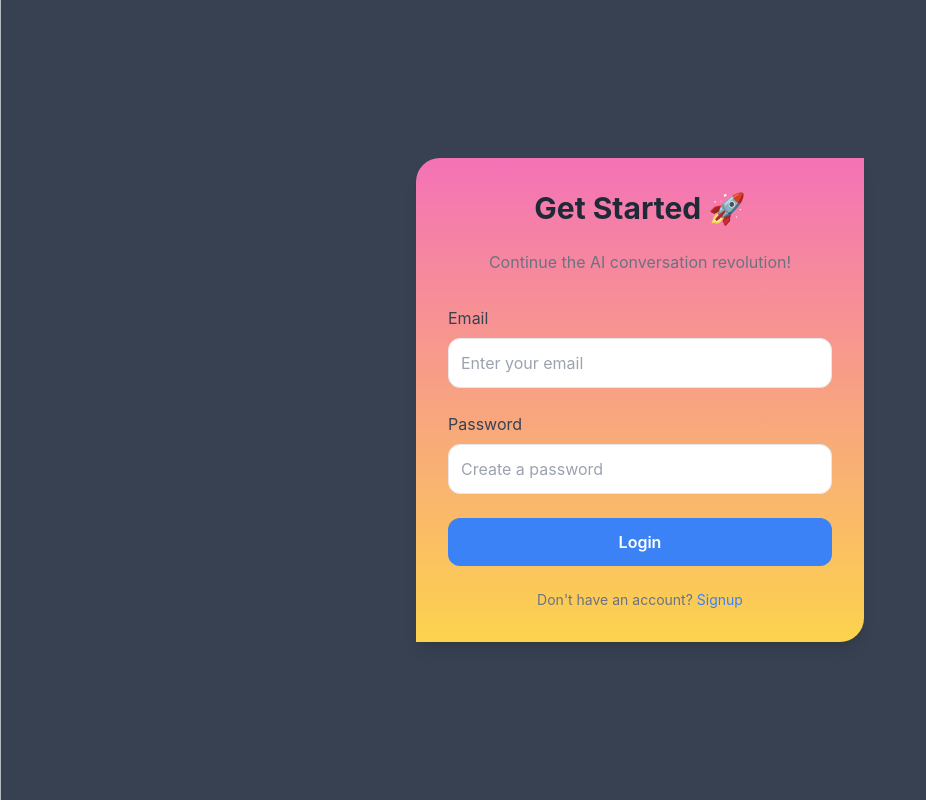
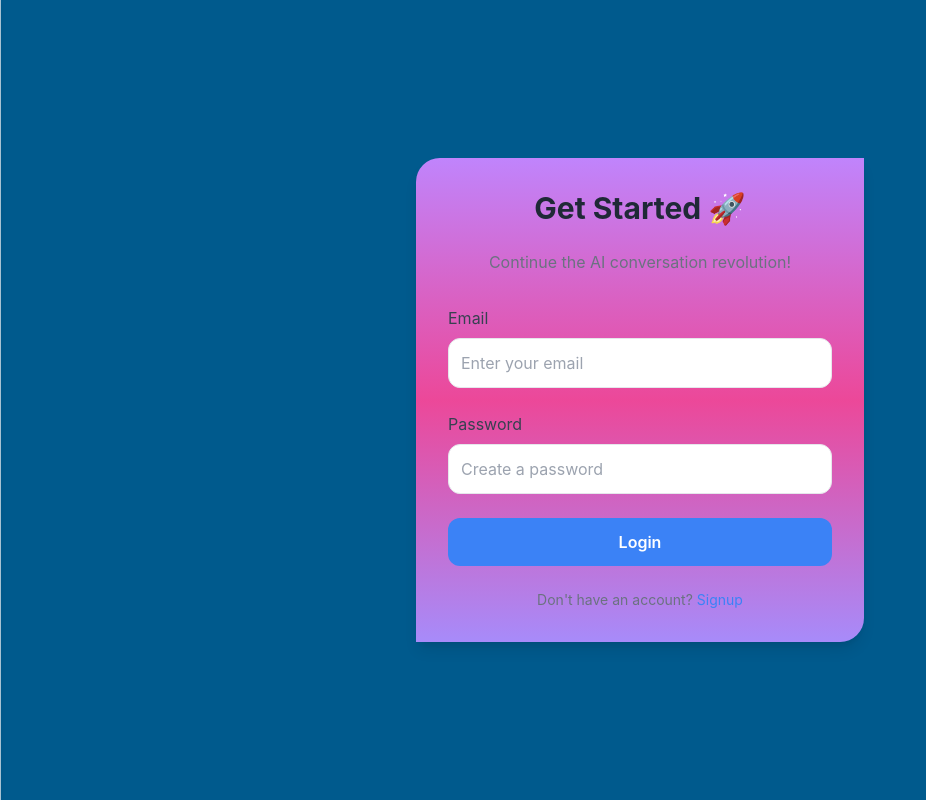
Before and after one commit to AadilShahDev/AI-powered-Chatbot, a React (Create React App) app in the folder frontend/: page /login in a window 1280 px wide. Shown: the whole page, without its empty margins (0-926 px from the left). Built offline with nearby package versions, Linux system fonts and the light colour scheme.

Commit message:
last updation

```diff
--- a/frontend/src/components/Navbar.jsx
+++ b/frontend/src/components/Navbar.jsx
@@ -72,9 +72,9 @@ function Navbar() {
                 <li>
                   <Link to="/itt" className="hover:text-pink-600 transition">Image-to-text(OCR)</Link>
                 </li>
-                 <li>
+                 {/* <li>
                   <Link to="/profile" className="hover:text-pink-600 transition">Profile</Link>
-                </li>
+                </li> */}
 
                 {/* <li>
                   <Link to="/vtt" className="hover:text-pink-600 transition">Voice-to-text</Link>
--- a/frontend/src/components/authComponents/Login.jsx
+++ b/frontend/src/components/authComponents/Login.jsx
@@ -54,8 +54,8 @@ function Login() {
   })
 
   return (
-    <div className="min-h-screen flex items-center justify-center bg-gray-700">
-      <div className="bg-gradient-to-b from-pink-400 to-amber-300 p-8 rounded-tl-3xl rounded-br-3xl shadow-lg w-[90%] max-w-md">
+    <div className="min-h-screen flex items-center justify-center bg-brand-dark">
+      <div className="bg-gradient-to-b from-purple-400 via-pink-500 to-my_color p-8 rounded-tl-3xl rounded-br-3xl shadow-lg w-[90%] max-w-md">
         <h1 className="text-3xl font-bold text-center mb-6 text-gray-800 ">Get Started 🚀</h1>
         <p className="text-center text-gray-500 mb-8 ">Continue the AI conversation revolution!</p>
 
--- a/frontend/tailwind.config.js
+++ b/frontend/tailwind.config.js
@@ -19,6 +19,19 @@ module.exports = {
           '100%': { opacity: 1 },
         },
       },
+      colors:{
+        my_color:'#a78bfa',
+        brand: {
+          light: '#3AB0FF',
+          DEFAULT: '#0081C9',
+          dark: '#005A8D',
+        },
+      },
+      fontFamily: {
+        sans: ['ui-sans-serif', 'system-ui'],
+        serif: ['ui-serif', 'Georgia'],
+        mono: ['ui-monospace', 'SFMono-Regular'],
+      }
     },
     screens: {
       'xs': '480px', // Now you can use `xs:` prefix
```
Also changed, not shown: 1 other file (tests, documents, lock files or other folders).
